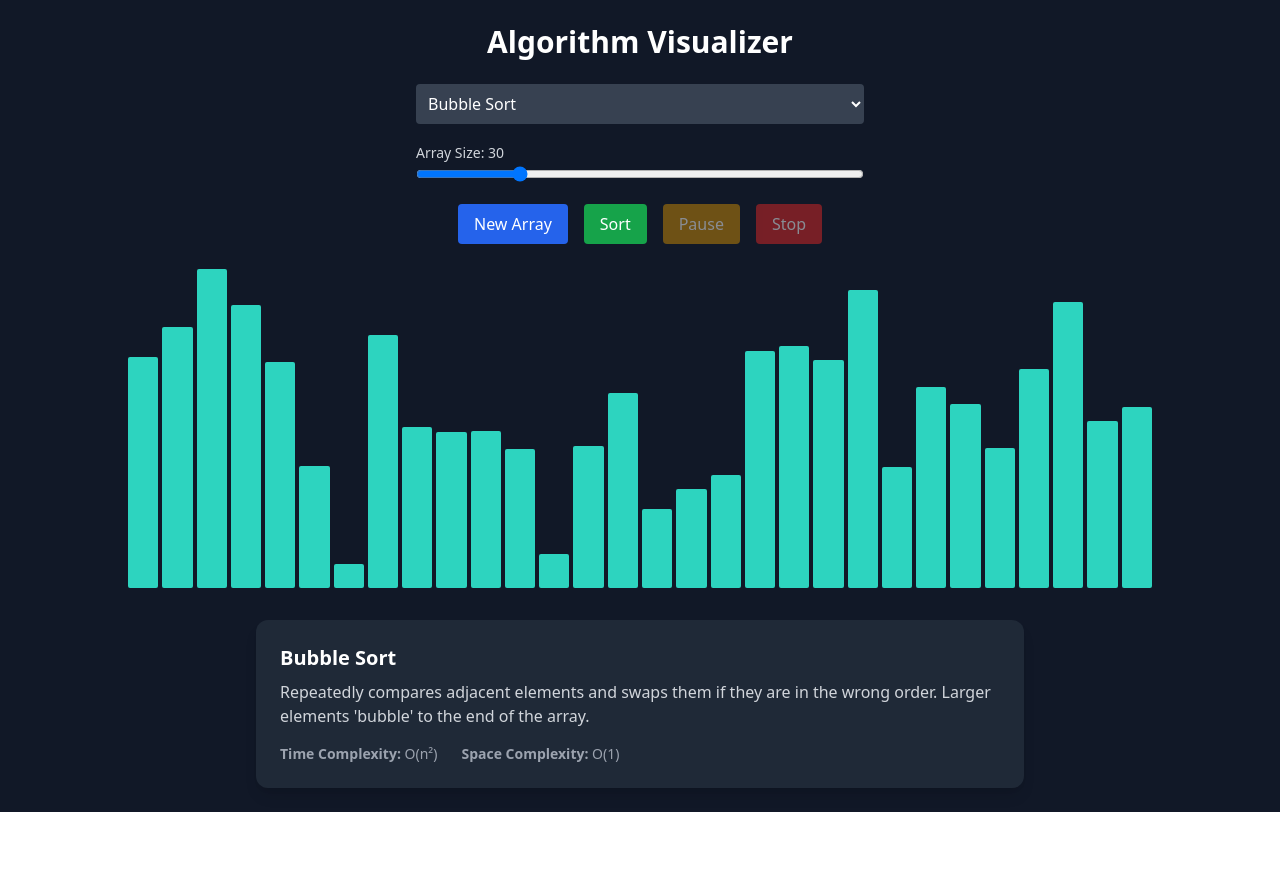
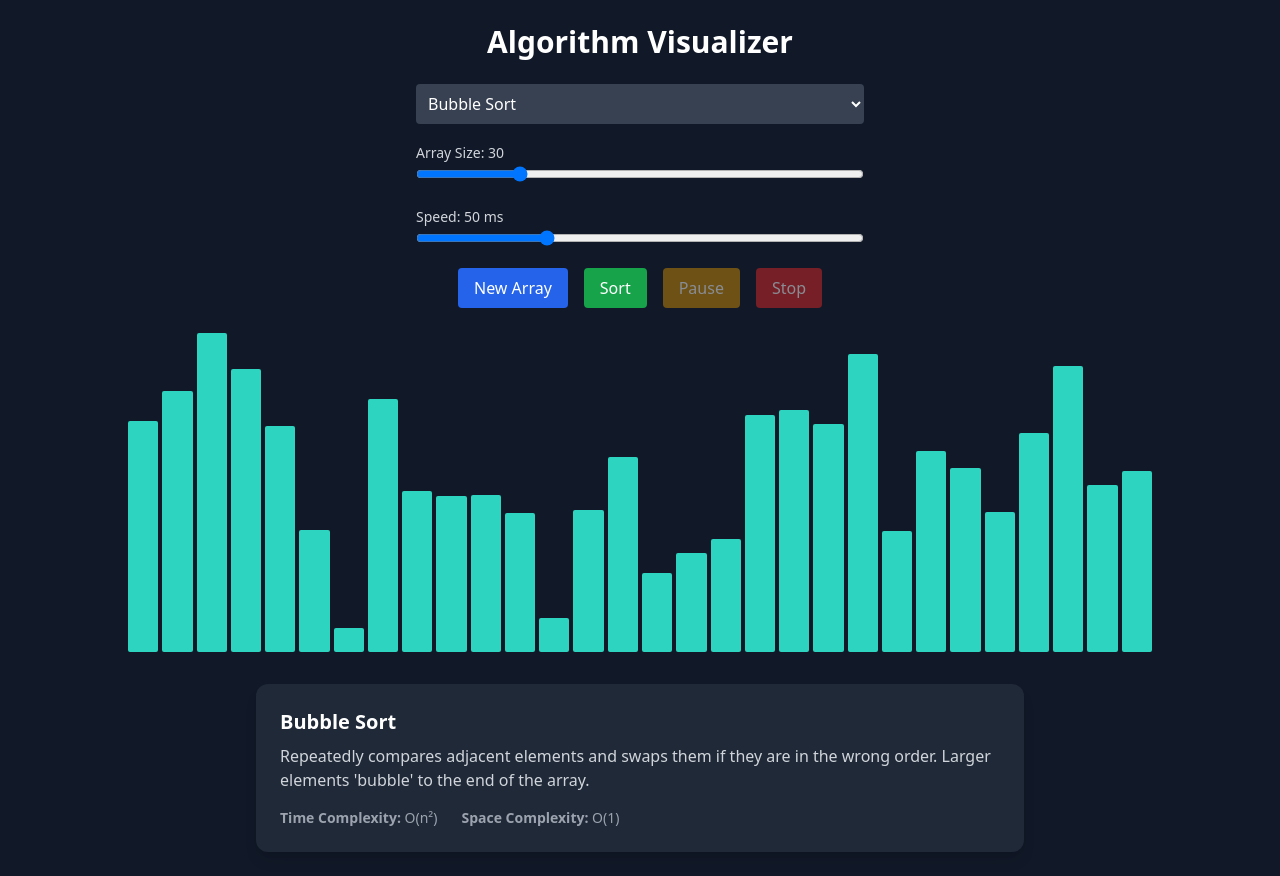
Before and after one commit to jahn03/Algorithm-Visualizer, a React (Vite) app: page / in a window 1280 px wide. Before the commit the page ends 812 px from the top, so only its background shows below. Built offline with nearby package versions, Linux system fonts and the light colour scheme.

Commit message:
added speed slider

```diff
--- a/src/App.jsx
+++ b/src/App.jsx
@@ -8,8 +8,6 @@ import { insertionSortSteps } from "./algorithms/insertionSort";
 import { heapSortSteps } from "./algorithms/heapSort";
 import { algorithmInfo } from "./algorithms/algorithmInfo";
 
-
-
 function App() {
   const [array, setArray] = useState([]);
   const [arraySize, setArraySize] = useState(30);
@@ -17,11 +15,10 @@ function App() {
   const [activeIndices, setActiveIndices] = useState([]);
   const [sortedIndices, setSortedIndices] = useState([]);
   const [isSorting, setIsSorting] = useState(false);
+  const [speed, setSpeed] = useState(50); // ✅ now dynamic
 
-  const speed = 50;
   const isPausedRef = useRef(false);
   const isCancelledRef = useRef(false);
-
 
   useEffect(() => {
     generateArray();
@@ -38,26 +35,13 @@ function App() {
   };
 
   const getSteps = () => {
-    if (selectedAlgorithm === "bubble") {
-      return bubbleSortSteps(array);
-    }
-    if (selectedAlgorithm === "merge") {
-      return mergeSortSteps(array);
-    }
-    if (selectedAlgorithm === "selection") {
-      return selectionSortSteps(array);
-    }
-    if (selectedAlgorithm === "quick") {
-      return quickSortSteps(array);
-    }
-    if (selectedAlgorithm === "insertion") {
-      return insertionSortSteps(array);
-    }
-    if (selectedAlgorithm === "heap") {
-      return heapSortSteps(array);
-    }
+    if (selectedAlgorithm === "bubble") return bubbleSortSteps(array);
+    if (selectedAlgorithm === "merge") return mergeSortSteps(array);
+    if (selectedAlgorithm === "selection") return selectionSortSteps(array);
+    if (selectedAlgorithm === "quick") return quickSortSteps(array);
+    if (selectedAlgorithm === "insertion") return insertionSortSteps(array);
+    if (selectedAlgorithm === "heap") return heapSortSteps(array);
     return [];
-
   };
 
   const handleSort = async () => {
@@ -82,7 +66,6 @@ function App() {
     setActiveIndices([]);
   };
 
-
   return (
     <div className="min-h-screen bg-gray-900 text-white flex flex-col items-center p-6">
       <h1 className="text-3xl font-bold mb-6">Algorithm Visualizer</h1>
@@ -102,7 +85,6 @@ function App() {
           <option value="quick">Quick Sort</option>
           <option value="insertion">Insertion Sort</option>
           <option value="heap">Heap Sort</option>
-
         </select>
 
         {/* Array Size Slider */}
@@ -121,8 +103,25 @@ function App() {
           />
         </label>
 
+        {/* ✅ Speed Slider */}
+        <label className="w-full">
+          <span className="text-sm text-gray-300">
+            Speed: {speed} ms
+          </span>
+          <input
+            type="range"
+            min="10"
+            max="150"
+            step="5"
+            value={speed}
+            disabled={isSorting}
+            onChange={(e) => setSpeed(Number(e.target.value))}
+            className="w-full"
+          />
+        </label>
+
         {/* Buttons */}
-        <div className="flex gap-4">
+        <div className="flex gap-4 flex-wrap justify-center">
           <button
             onClick={generateArray}
             disabled={isSorting}
@@ -158,7 +157,6 @@ function App() {
           >
             Stop
           </button>
-
         </div>
       </div>
 
@@ -200,7 +198,6 @@ function App() {
           </span>
         </div>
       </div>
-
     </div>
   );
 }
```
